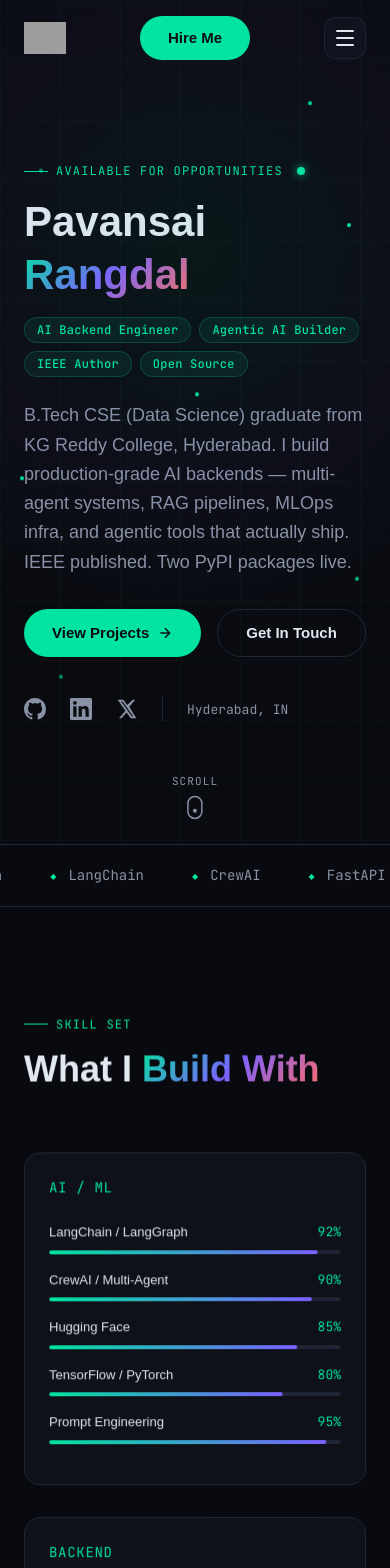
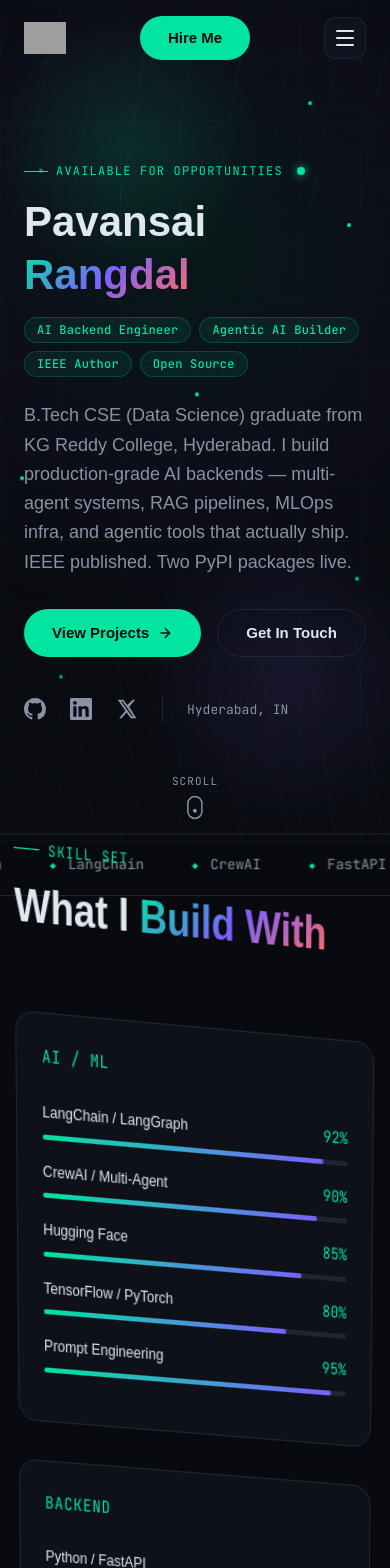
Before and after one commit to PAVANSAI-1902/portfolio, a Next.js app: page / in a window 390 px wide. Shown: the top 1568 px of the page. Built offline with nearby package versions, Linux system fonts and the light colour scheme; grey boxes are pictures that could not be loaded; a web font is replaced by a local one.

Commit message:
feat: update portfolio homepage and styling

```diff
--- a/package.json
+++ b/package.json
@@ -6,7 +6,7 @@
     "dev": "next dev",
     "build": "next build",
     "start": "next start",
-    "export": "next build && next export"
+    "export": "next build"
   },
   "dependencies": {
     "next": "^14.0.0",
--- a/pages/index.jsx
+++ b/pages/index.jsx
@@ -264,11 +264,39 @@ function Cursor() {
   )
 }
 
+function Global3DBackdrop() {
+  return (
+    <div className="global-3d-backdrop" aria-hidden>
+      <motion.div
+        className="depth-orb depth-orb-a"
+        animate={{ x: [0, 90, -30, 0], y: [0, -60, 40, 0], rotate: [0, 120, 240, 360] }}
+        transition={{ duration: 24, repeat: Infinity, ease: 'linear' }}
+      />
+      <motion.div
+        className="depth-orb depth-orb-b"
+        animate={{ x: [0, -70, 20, 0], y: [0, 50, -35, 0], rotate: [0, -120, -240, -360] }}
+        transition={{ duration: 28, repeat: Infinity, ease: 'linear' }}
+      />
+      <motion.div
+        className="depth-grid depth-grid-a"
+        animate={{ rotateX: [58, 66, 58], rotateZ: [0, 4, 0], y: [0, -16, 0] }}
+        transition={{ duration: 12, repeat: Infinity, ease: 'easeInOut' }}
+      />
+      <motion.div
+        className="depth-grid depth-grid-b"
+        animate={{ rotateX: [60, 54, 60], rotateZ: [0, -5, 0], y: [0, 14, 0] }}
+        transition={{ duration: 14, repeat: Infinity, ease: 'easeInOut' }}
+      />
+    </div>
+  )
+}
+
 function ThreeDSection({ id, children, style, className = '' }) {
   const ref = useRef(null)
   const { scrollYProgress } = useScroll({ target: ref, offset: ['start end', 'end start'] })
-  const rotateX = useTransform(scrollYProgress, [0, 0.5, 1], [4, 0, -4])
-  const rotateY = useTransform(scrollYProgress, [0, 0.5, 1], [-2, 0, 2])
+  const rotateX = useTransform(scrollYProgress, [0, 0.5, 1], [8, 0, -8])
+  const rotateY = useTransform(scrollYProgress, [0, 0.5, 1], [-4, 0, 4])
+  const z = useTransform(scrollYProgress, [0, 0.5, 1], [0, 36, 0])
 
   return (
     <motion.section
@@ -277,7 +305,14 @@ function ThreeDSection({ id, children, style, className = '' }) {
       className={`section-3d ${className}`}
       style={{ ...style, rotateX, rotateY }}
     >
-      {children}
+      <motion.div
+        className="section-3d-inner"
+        style={{ z }}
+        animate={{ rotateX: [0, 0.8, 0], rotateY: [0, -0.8, 0] }}
+        transition={{ duration: 7, repeat: Infinity, ease: 'easeInOut' }}
+      >
+        {children}
+      </motion.div>
     </motion.section>
   )
 }
@@ -391,6 +426,7 @@ function FloatingParticle({ style }) {
         animation: `float-particle ${style.duration}s ease-in-out ${style.delay}s infinite`,
         ...style,
         opacity: 0.4,
+        pointerEvents: 'none',
       }}
     />
   )
@@ -401,6 +437,10 @@ function HeroSection() {
   const { scrollYProgress } = useScroll({ target: ref, offset: ['start start', 'end start'] })
   const y = useTransform(scrollYProgress, [0, 1], [0, 200])
   const opacity = useTransform(scrollYProgress, [0, 0.7], [1, 0])
+  const goToContact = () => {
+    const contact = document.getElementById('contact')
+    if (contact) contact.scrollIntoView({ behavior: 'smooth', block: 'start' })
+  }
 
   const particles = [
     { top: '20%', left: '10%', duration: 7, delay: 0 },
@@ -428,7 +468,7 @@ function HeroSection() {
       <motion.div style={{ y, opacity }} className="max-w-7xl mx-auto px-6 w-full pt-24 pb-16">
         <div className="grid lg:grid-cols-2 gap-12 items-center">
           {/* Left */}
-          <div>
+          <div className="interactive-layer">
             <motion.div
               initial={{ opacity: 0, y: 30 }}
               animate={{ opacity: 1, y: 0 }}
@@ -479,14 +519,15 @@ function HeroSection() {
               animate={{ opacity: 1, y: 0 }}
               transition={{ duration: 0.7, delay: 0.75 }}
               className="mt-8 flex flex-wrap gap-4"
+              style={{ position: 'relative', zIndex: 30, pointerEvents: 'auto' }}
             >
-              <a href="#projects" className="btn-primary">
+              <a href="#projects" className="btn-primary social-link-btn">
                 View Projects
                 <svg width="16" height="16" viewBox="0 0 24 24" fill="none" stroke="currentColor" strokeWidth="2"><path d="M5 12h14M12 5l7 7-7 7" /></svg>
               </a>
-              <a href="mailto:pavansairangdal@gmail.com" className="btn-ghost">
+              <button type="button" onClick={goToContact} className="btn-ghost social-link-btn">
                 Get In Touch
-              </a>
+              </button>
             </motion.div>
 
             <motion.div
@@ -678,7 +719,12 @@ function HeroSection() {
 function TechMarquee() {
   const doubled = [...TECH_MARQUEE, ...TECH_MARQUEE]
   return (
-    <div style={{ borderTop: '1px solid var(--border)', borderBottom: '1px solid var(--border)', overflow: 'hidden', padding: '20px 0' }}>
+    <motion.div
+      className="tech-3d-shell"
+      animate={{ rotateX: [0, 1.2, 0], z: [0, 22, 0] }}
+      transition={{ duration: 8, repeat: Infinity, ease: 'easeInOut' }}
+      style={{ borderTop: '1px solid var(--border)', borderBottom: '1px solid var(--border)', overflow: 'hidden', padding: '20px 0' }}
+    >
       <div className="marquee-track" style={{ display: 'flex', gap: 48, whiteSpace: 'nowrap' }}>
         {doubled.map((tech, i) => (
           <span key={i} style={{ display: 'inline-flex', alignItems: 'center', gap: 12, fontSize: 14, fontFamily: 'JetBrains Mono, monospace', color: 'var(--dim)' }}>
@@ -687,7 +733,7 @@ function TechMarquee() {
           </span>
         ))}
       </div>
-    </div>
+    </motion.div>
   )
 }
 
@@ -1044,7 +1090,7 @@ function ContactSection() {
         pointerEvents: 'none',
       }} />
 
-      <div className="max-w-4xl mx-auto px-6 text-center">
+      <div className="max-w-4xl mx-auto px-6 text-center interactive-layer">
         <div ref={ref} className={`reveal ${visible ? 'visible' : ''}`}>
           <div className="section-label" style={{ justifyContent: 'center' }}>Let's Connect</div>
           <h2 className="section-title mb-6">
@@ -1092,14 +1138,14 @@ function ContactSection() {
           initial={{ opacity: 0, y: 20 }}
           viewport={{ once: true }}
           transition={{ delay: 0.2 }}
-          style={{ display: 'flex', justifyContent: 'center', gap: 20, flexWrap: 'wrap' }}
+          style={{ display: 'flex', justifyContent: 'center', gap: 20, flexWrap: 'wrap', position: 'relative', zIndex: 30, pointerEvents: 'auto' }}
         >
           {[
             { label: 'GitHub', href: 'https://github.com/Pavansai20054' },
             { label: 'LinkedIn', href: 'https://www.linkedin.com/in/rangdal-pavansai' },
             { label: 'Twitter/X', href: 'https://x.com/RangdalPavansai' },
           ].map(({ label, href }) => (
-            <a key={label} href={href} target="_blank" rel="noopener noreferrer" className="btn-ghost" style={{ fontSize: 14, padding: '10px 20px' }}>
+            <a key={label} href={href} target="_blank" rel="noopener noreferrer" className="btn-ghost social-link-btn" style={{ fontSize: 14, padding: '10px 20px' }}>
               {label}
             </a>
           ))}
@@ -1111,7 +1157,7 @@ function ContactSection() {
 
 function Footer() {
   return (
-    <footer style={{ padding: '28px 24px', borderTop: '1px solid var(--border)', display: 'flex', flexWrap: 'wrap', justifyContent: 'space-between', alignItems: 'center', gap: 12 }}>
+    <footer style={{ padding: '28px 24px', borderTop: '1px solid var(--border)', display: 'flex', flexWrap: 'wrap', justifyContent: 'space-between', alignItems: 'center', gap: 12, position: 'relative', zIndex: 2 }}>
       <div style={{ display: 'flex', alignItems: 'center', gap: 8 }}>
         <Image src="/logo.svg" alt="Pavansai logo" width={28} height={28} />
         <span style={{ fontSize: 13, color: 'var(--dim)' }}>Pavansai Rangdal — 2026</span>
@@ -1142,6 +1188,7 @@ export default function Home() {
       </Head>
 
       <Cursor />
+      <Global3DBackdrop />
 
       {/* Progress bar */}
       <motion.div
@@ -1151,7 +1198,7 @@ export default function Home() {
 
       <Navbar active={activeSection} />
 
-      <main>
+      <main className="global-3d-stage">
         <HeroSection />
         <TechMarquee />
         <SkillsSection />
--- a/styles/globals.css
+++ b/styles/globals.css
@@ -179,6 +179,7 @@ body::before {
   cursor: pointer;
   transition: all 0.3s ease;
   text-decoration: none;
+  pointer-events: auto;
 }
 .btn-ghost:hover {
   border-color: var(--accent);
@@ -384,6 +385,105 @@ body::before {
   perspective: 1200px;
 }
 
+.section-3d-inner {
+  transform-style: preserve-3d;
+  will-change: transform;
+}
+
+.interactive-layer {
+  position: relative;
+  z-index: 30;
+  pointer-events: auto;
+  transform: translateZ(40px);
+}
+
+.social-link-btn {
+  position: relative;
+  z-index: 40;
+  pointer-events: auto;
+}
+
+.global-3d-stage {
+  position: relative;
+  z-index: 2;
+  perspective: 1400px;
+  transform-style: preserve-3d;
+}
+
+.tech-3d-shell {
+  position: relative;
+  z-index: 2;
+  transform-style: preserve-3d;
+  perspective: 1200px;
+}
+
+.global-3d-backdrop {
+  position: fixed;
+  inset: 0;
+  pointer-events: none;
+  z-index: 1;
+  overflow: hidden;
+  transform-style: preserve-3d;
+}
+
+.depth-orb {
+  position: absolute;
+  border-radius: 999px;
+  filter: blur(2px);
+  opacity: 0.22;
+}
+.depth-orb-a {
+  width: 420px;
+  height: 420px;
+  top: 8%;
+  left: -80px;
+  background: radial-gradient(circle, rgba(0, 229, 160, 0.55), rgba(0, 229, 160, 0.05) 65%, transparent 72%);
+}
+.depth-orb-b {
+  width: 520px;
+  height: 520px;
+  right: -160px;
+  bottom: 6%;
+  background: radial-gradient(circle, rgba(123, 97, 255, 0.5), rgba(123, 97, 255, 0.08) 60%, transparent 75%);
+}
+
+.depth-grid {
+  position: absolute;
+  width: 180vw;
+  height: 46vh;
+  left: -40vw;
+  opacity: 0.16;
+  background-image:
+    linear-gradient(rgba(0, 229, 160, 0.35) 1px, transparent 1px),
+    linear-gradient(90deg, rgba(0, 229, 160, 0.35) 1px, transparent 1px);
+  background-size: 48px 48px;
+  transform-origin: center;
+}
+.depth-grid-a {
+  top: -6vh;
+}
+.depth-grid-b {
+  bottom: -12vh;
+  background-image:
+    linear-gradient(rgba(123, 97, 255, 0.28) 1px, transparent 1px),
+    linear-gradient(90deg, rgba(123, 97, 255, 0.28) 1px, transparent 1px);
+}
+
+@media (max-width: 768px) {
+  .depth-orb-a {
+    width: 260px;
+    height: 260px;
+  }
+  .depth-orb-b {
+    width: 300px;
+    height: 300px;
+    right: -100px;
+  }
+  .depth-grid {
+    opacity: 0.1;
+  }
+}
+
 /* Progress indicator */
 #progress-bar {
   position: fixed;
```
